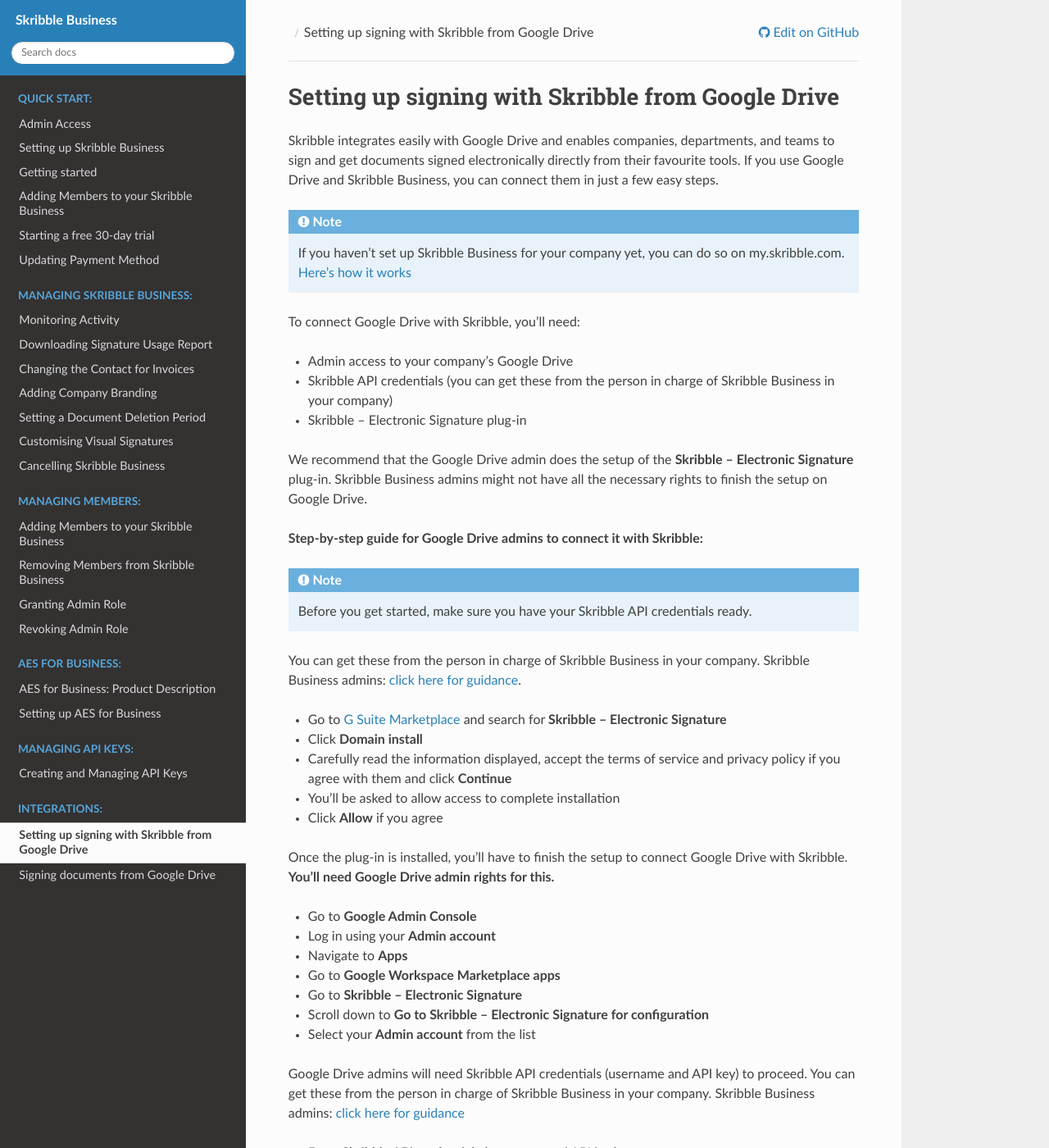
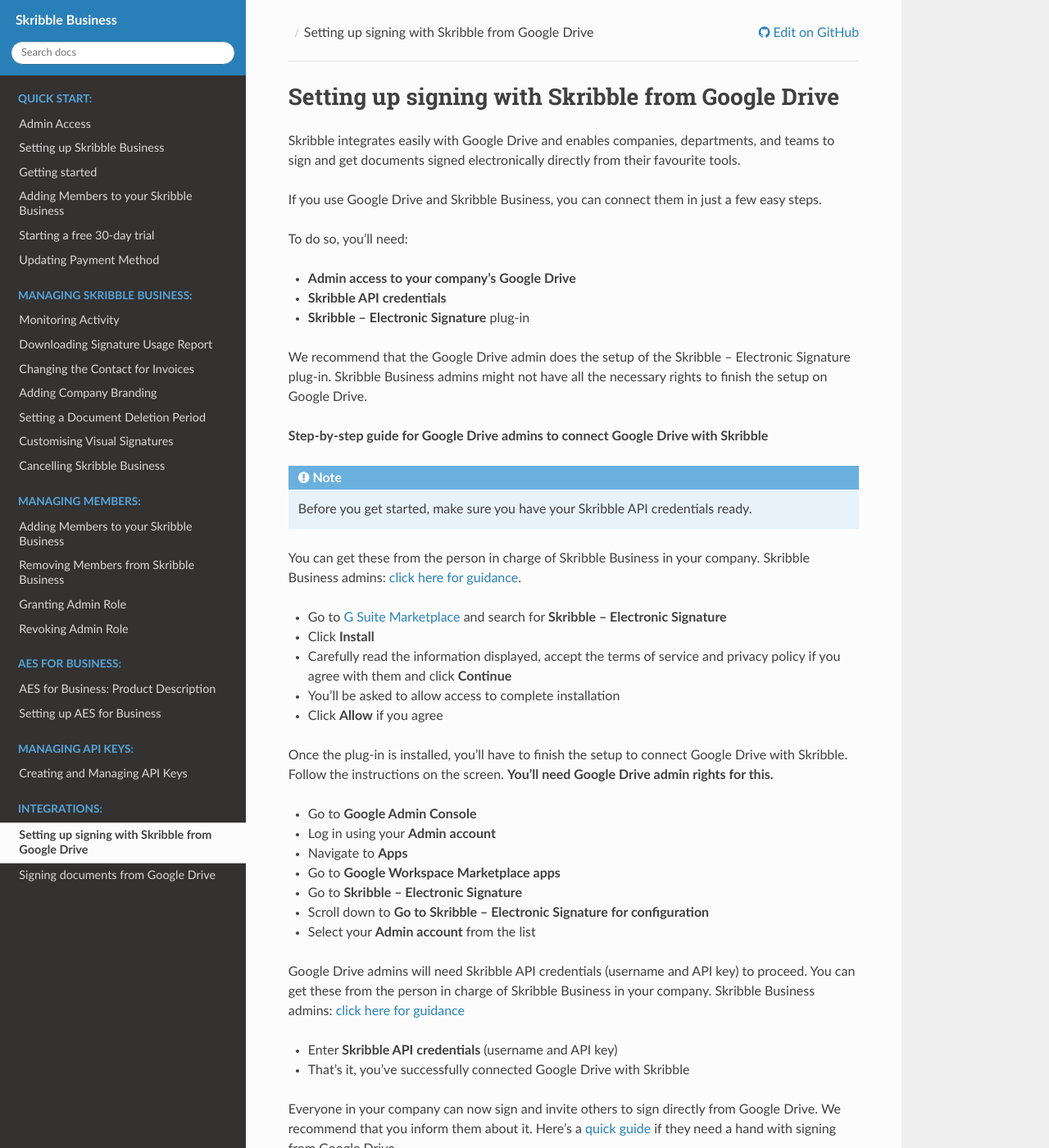
Before and after one commit to matthieu-bt/business-guide, a Sphinx documentation site: the page built from source/integrations/google.rst, in a window 1280 px wide and 1400 px high. Shown: the whole window at 82% size. Built offline with Sphinx 7.4.7 and the Read the Docs theme 2.0.0, drawn with Linux system fonts in a browser that asks for light colours; some of the changed text lies outside the part shown.

Commit message:
Content updates
Removed some unnecessary information

```diff
--- a/source/integrations/google.rst
+++ b/source/integrations/google.rst
@@ -4,23 +4,20 @@
 Setting up signing with Skribble from Google Drive
 ==================================================
 
-Skribble integrates easily with Google Drive and enables companies, departments, and teams to sign and get documents signed electronically directly from their favourite tools. If you use Google Drive and Skribble Business, you can connect them in just a few easy steps.
+Skribble integrates easily with Google Drive and enables companies, departments, and teams to sign and get documents signed electronically directly from their favourite tools.
 
-.. NOTE::
- If you haven't set up Skribble Business for your company yet, you can do so on my.skribble.com. `Here’s how it works`_
+If you use Google Drive and Skribble Business, you can connect them in just a few easy steps.
 
- .. _Here’s how it works: https://docs.skribble.com/business-admin/quickstart/upgrade.html
+To do so, you’ll need:
 
-To connect Google Drive with Skribble, you’ll need:
+•	**Admin access to your company’s Google Drive**
+•	**Skribble API credentials**
+•	**Skribble – Electronic Signature** plug-in
 
-•	Admin access to your company’s Google Drive
-•	Skribble API credentials (you can get these from the person in charge of Skribble Business in your company)
-•	Skribble – Electronic Signature plug-in
-
-We recommend that the Google Drive admin does the setup of the **Skribble – Electronic Signature** plug-in. Skribble Business admins might not have all the necessary rights to finish the setup on Google Drive.
+We recommend that the Google Drive admin does the setup of the Skribble – Electronic Signature plug-in. Skribble Business admins might not have all the necessary rights to finish the setup on Google Drive.
 
 
-**Step-by-step guide for Google Drive admins to connect it with Skribble:**
+**Step-by-step guide for Google Drive admins to connect Google Drive with Skribble**
 
 .. NOTE::
  Before you get started, make sure you have your Skribble API credentials ready.
@@ -33,7 +30,7 @@
 
   .. _G Suite Marketplace: https://gsuite.google.com/marketplace
 
-- Click **Domain install**
+- Click **Install**
 
 - Carefully read the information displayed, accept the terms of service and privacy policy if you agree with them and click **Continue**
 
@@ -41,7 +38,7 @@
 
 - Click **Allow** if you agree
 
-Once the plug-in is installed, you’ll have to finish the setup to connect Google Drive with Skribble. **You’ll need Google Drive admin rights for this.**
+Once the plug-in is installed, you’ll have to finish the setup to connect Google Drive with Skribble. Follow the instructions on the screen. **You’ll need Google Drive admin rights for this.**
 
 - Go to **Google Admin Console**
 
@@ -63,7 +60,7 @@
 
 - Enter **Skribble API credentials** (username and API key)
 
-- That’s it! You’ve successfully connected Google Drive with Skribble
+- That’s it, you’ve successfully connected Google Drive with Skribble
 
 Everyone in your company can now sign and invite others to sign directly from Google Drive. We recommend that you inform them about it. Here’s a `quick guide`_ if they need a hand with signing from Google Drive.
 
```
